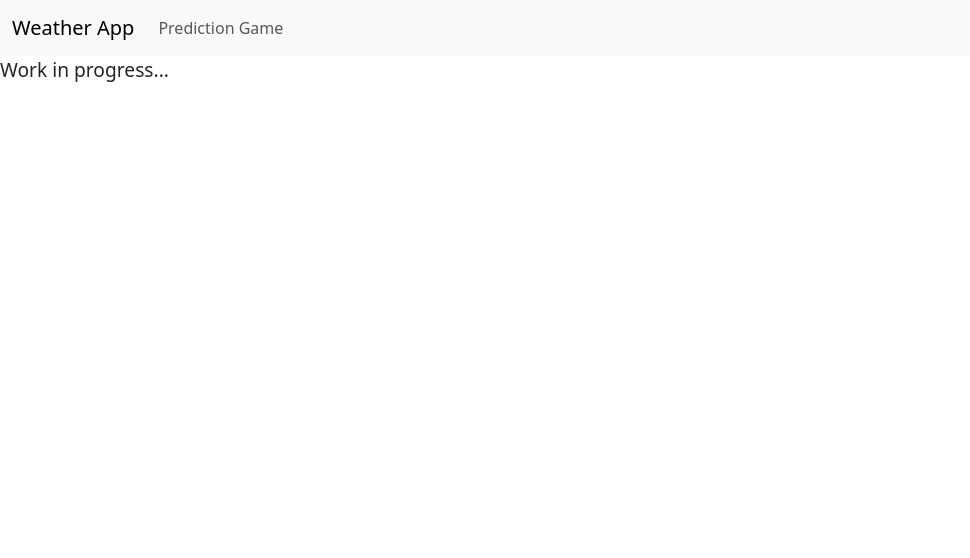
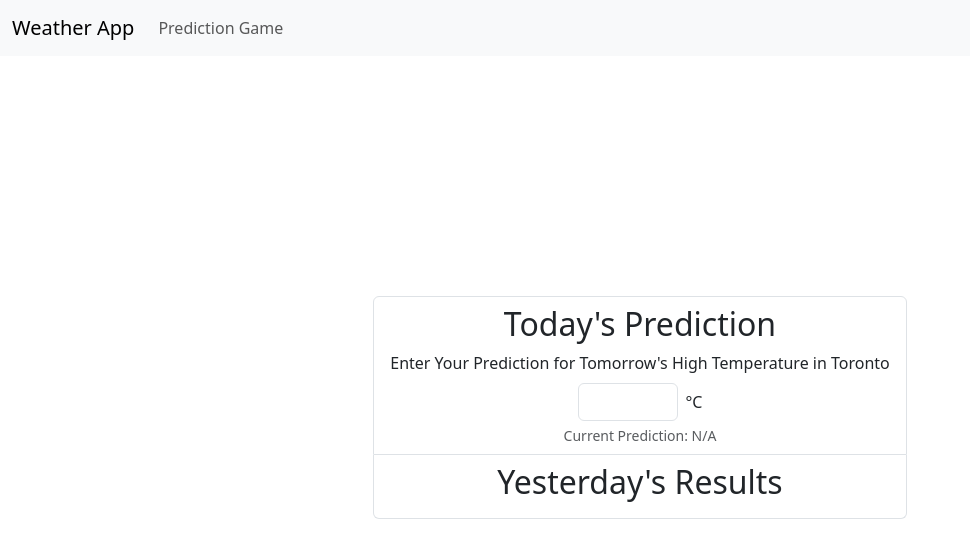
Before and after one commit to owenyang2/Weather-App, a React (Vite) app: page /prediction in a window 1280 px wide. Shown: the top 558 px of the page, without its empty margins (0-970 px from the left). Built offline with nearby package versions, Linux system fonts and the light colour scheme.

Commit message:
Setup prediction game ui

```diff
--- a/src/Pages/PredictionGame.css
+++ b/src/Pages/PredictionGame.css
@@ -0,0 +1,22 @@
+.main-content {
+    display: flex;
+    justify-content: center;
+    align-items: flex-start; /* Align items at the top */
+    padding-top: 30vh;       /* Push down about 40% of the viewport height */
+    text-align: center;
+}
+
+.input-with-unit {
+    display: flex;
+    align-items: center;
+    justify-content: center;
+    gap: 0.5rem;
+}
+
+.input-with-unit input {
+    width: 100px; /* Shrink input box */
+}
+
+.unit {
+    font-size: 1rem;
+}
--- a/src/Pages/PredictionGame.tsx
+++ b/src/Pages/PredictionGame.tsx
@@ -2,8 +2,25 @@ import './PredictionGame.css'
 
 function PredictionGame() {
     return (
-        <div>
-            <p>Work in progress...</p>
+        <div className="main-content">
+            <ul className="list-group">
+                <li className="list-group-item">
+                    <h2>Today's Prediction</h2>
+                    <form>
+                        <div className="prediction-form">
+                            <label htmlFor="pred-select" className="form-label">Enter Your Prediction for Tomorrow's High Temperature in Toronto</label>
+                            <div className="input-with-unit">
+                                <input type="number" className="form-control pred-select" id="pred-select" aria-describedby="current-pred" />
+                                <span className="unit">°C</span>
+                            </div>
+                            <div id="current-pred" className="form-text">Current Prediction: N/A</div>
+                        </div>
+                    </form>
+                </li>
+                <li className="list-group-item">
+                    <h2>Yesterday's Results</h2>
+                </li>
+            </ul>
         </div>
     )
 }
```
